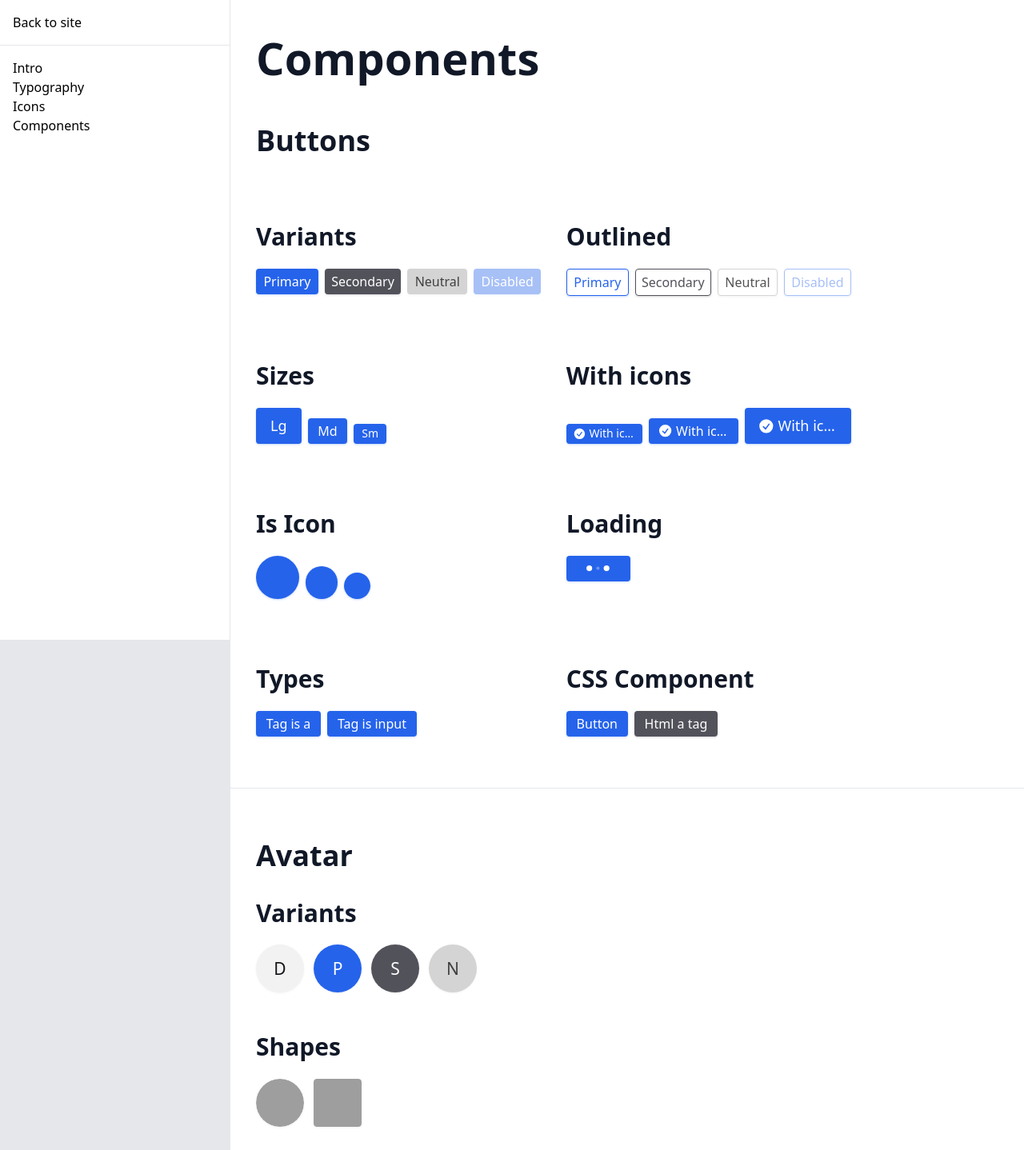
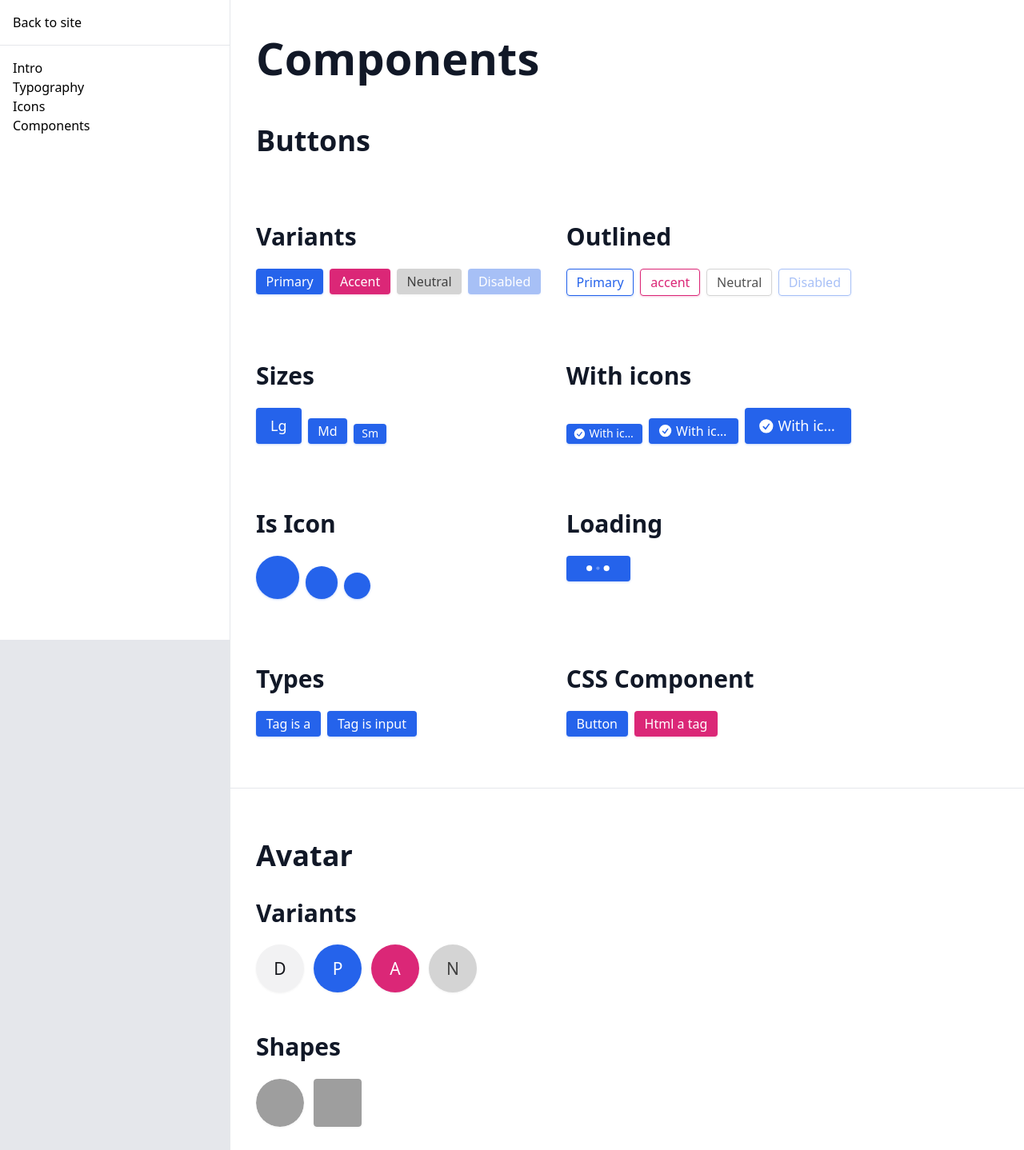
Before and after one commit to botmaster/vitejs-vite-starter, a Vue app: page /design-system/components in a window 1280 px wide. Shown: the top 1438 px of the page at 80% size. Built offline with nearby package versions, Linux system fonts and the light colour scheme; grey boxes are pictures that could not be loaded; some icons are missing.

Commit message:
refactor: Refactor color variant

```diff
--- a/src/assets/styles/components/_btn.scss
+++ b/src/assets/styles/components/_btn.scss
@@ -55,26 +55,26 @@ button.btn {
     }
   }
 
-  &--secondary {
-    @apply bg-secondary-600 text-white shadow-secondary-600/20;
+  &--accent {
+    @apply bg-accent-600 text-white shadow-accent-600/20;
 
     &:hover {
-      @apply bg-secondary-600/70;
+      @apply bg-accent-600/70;
     }
 
     &:focus-visible {
-      @apply bg-secondary-600/70;
+      @apply bg-accent-600/70;
     }
 
     &.btn--outlined {
-      @apply bg-transparent border border-secondary-600 text-secondary-600;
+      @apply bg-transparent border border-accent-600 text-accent-600;
 
       &:hover {
-        @apply bg-secondary-600 text-white;
+        @apply bg-accent-600 text-white;
       }
 
       &:focus-visible {
-        @apply bg-secondary-600 text-white;
+        @apply bg-accent-600 text-white;
       }
     }
   }
--- a/src/components/design-system/partials/PartialAvatars.vue
+++ b/src/components/design-system/partials/PartialAvatars.vue
@@ -4,7 +4,7 @@ import Avatar from '@/components/shared/Avatar.vue';
 const colors = [
   'default',
   'primary',
-  'secondary',
+  'accent',
   'neutral',
 ];
 </script>
--- a/src/components/design-system/partials/PartialButtons.vue
+++ b/src/components/design-system/partials/PartialButtons.vue
@@ -18,8 +18,8 @@ import Btn from '@/components/shared/Btn.vue';
         <Btn color-variant="primary">
           Primary
         </Btn>
-        <Btn color-variant="secondary">
-          Secondary
+        <Btn color-variant="accent">
+          Accent
         </Btn>
         <Btn color-variant="neutral">
           Neutral
@@ -37,8 +37,8 @@ import Btn from '@/components/shared/Btn.vue';
         <Btn color-variant="primary" outlined>
           Primary
         </Btn>
-        <Btn color-variant="secondary" outlined>
-          Secondary
+        <Btn color-variant="accent" outlined>
+          accent
         </Btn>
         <Btn color-variant="neutral" outlined>
           Neutral
@@ -133,7 +133,7 @@ import Btn from '@/components/shared/Btn.vue';
         <button class="btn btn--primary">
           Button
         </button>
-        <a href="#" class="btn btn--secondary">Html a tag</a>
+        <a href="#" class="btn btn--accent">Html a tag</a>
       </div>
     </div>
   </div>
--- a/src/components/shared/Avatar.vue
+++ b/src/components/shared/Avatar.vue
@@ -137,8 +137,8 @@ const colorVariant = computed(() => {
     --_avatar-color: hsl(0, 0%, 100%);
   }
 
-  &--secondary {
-    --_avatar-bg: theme('colors.secondary.600');
+  &--accent {
+    --_avatar-bg: theme('colors.accent.600');
     --_avatar-color: hsl(0, 0%, 100%);
   }
 
--- a/tailwind.config.js
+++ b/tailwind.config.js
@@ -1,15 +1,15 @@
 /** @type {import('tailwindcss').Config} */
 
-const colors = require('tailwindcss/colors');
+const colorDefault = require('tailwindcss/colors');
 
 export default {
   content: ['./index.html', './src/**/*.{vue,js,ts,jsx,tsx}'],
   theme: {
     extend: {
       colors: {
-        primary: colors.blue,
-        secondary: colors.zinc,
-        neutral: colors.neutral,
+        primary: colorDefault.blue,
+        accent: colorDefault.pink,
+        neutral: colorDefault.neutral,
       },
     },
     container: {
```
